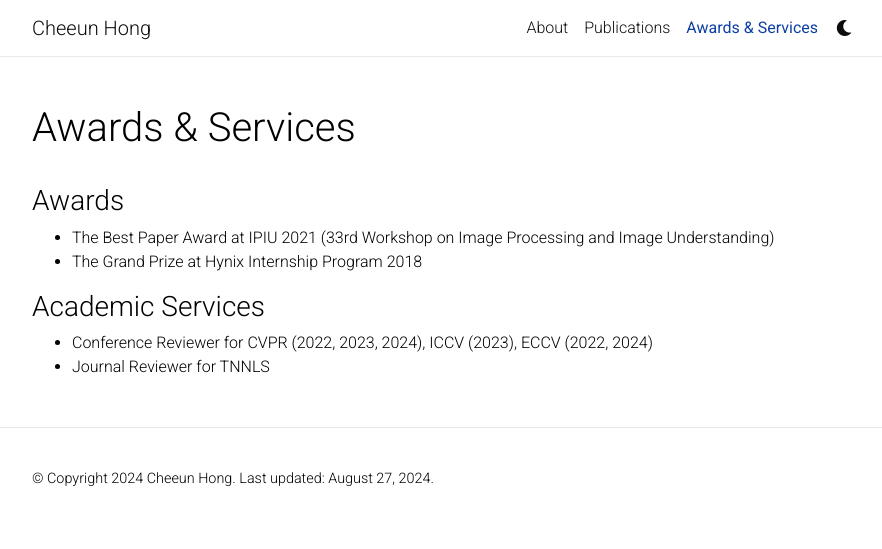
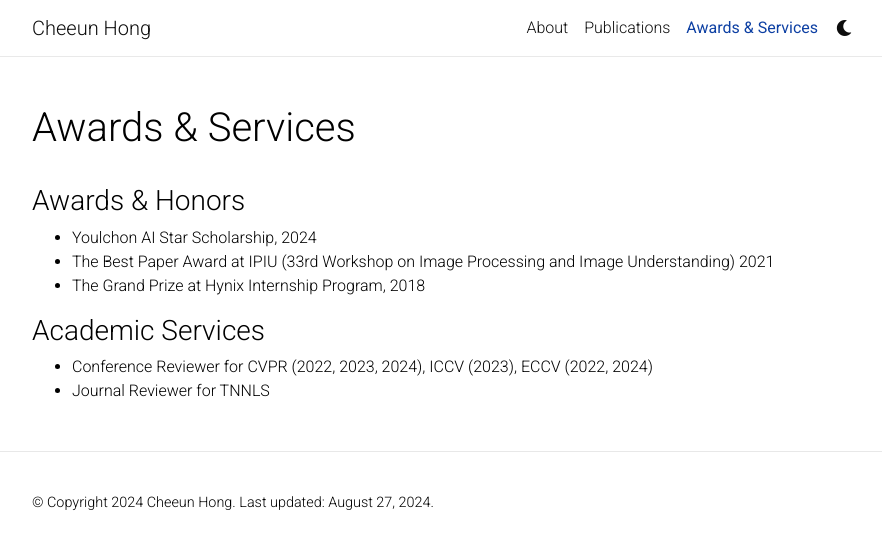
Before and after one commit to cheeunhong/cheeunhong.github.io, a Jekyll site: the page built from _pages/others.md, in a window 1280 px wide. Shown: the top 549 px of the page, without its empty margins (198-1080 px from the left). Built offline with Jekyll 4.4.1, drawn with Linux system fonts in a browser that asks for light colours; nearby versions of some CDN libraries; comment, search, counter and statistics services are not loaded; a style sheet for code colours, icons or effects is not loaded.

Commit message:
update date, pic, interests, award, cv

```diff
--- a/_config.yml
+++ b/_config.yml
@@ -16,7 +16,7 @@ url:  'https://cheeunhong.github.io' # 'http://localhost:4000' # the base hostna
 baseurl: '' # the subpath of your site, e.g. /blog/
 last_updated: true # set to true if you want to display last updated in the footer
 impressum_path:  # set to path to include impressum link in the footer, use the same path as permalink in a page, helps to conform with EU GDPR
-cv: cheeun-cv-2024.07.pdf
+cv: cheeunhong-cv-2024.08.pdf
 # -----------------------------------------------------------------------------
 # RSS Feed
 # -----------------------------------------------------------------------------
--- a/_includes/news.html
+++ b/_includes/news.html
@@ -6,7 +6,8 @@
       {% assign news = site.news | reverse %}
       {% for item in news limit: site.news_limit %}
         <tr>
-          <th scope="row">{{ item.date | date: "%b %-d, %Y" }}</th>
+          <!-- <th scope="row">{{ item.date | date: "%b %-d, %Y" }}</th> -->
+          <th scope="row">{{ item.date | date: "%b %Y" }}</th>
           <td>
             {% if item.inline %}
               {{ item.content | remove: '<p>' | remove: '</p>' | emojify }}
--- a/_pages/others.md
+++ b/_pages/others.md
@@ -8,12 +8,13 @@ importance: 10
 ---
 <div>
 
-    <h3>Awards</h3>
+    <h3>Awards & Honors</h3>
 	<div>
         <ul>
             <!-- <li><a href="https://www.sait.samsung.co.kr/saithome/about/collabo_recipients.do">Samsung Global Collaboration Award 2022</a></li> -->
-            <li>The Best Paper Award at IPIU 2021 (33rd Workshop on Image Processing and Image Understanding)</li>
-            <li>The Grand Prize at Hynix Internship Program 2018 </li>
+            <li>Youlchon AI Star Scholarship, 2024 </li>
+            <li>The Best Paper Award at IPIU (33rd Workshop on Image Processing and Image Understanding) 2021 </li>
+            <li>The Grand Prize at Hynix Internship Program, 2018 </li>
         </ul>
 	</div>
 
```
Also changed, not shown: _news/news_award24.md (added, +6 -0 lines), _pages/about.md (+2 -2 lines), assets/img/cheeun_pic_crop.jpg (added), 1 other file.
